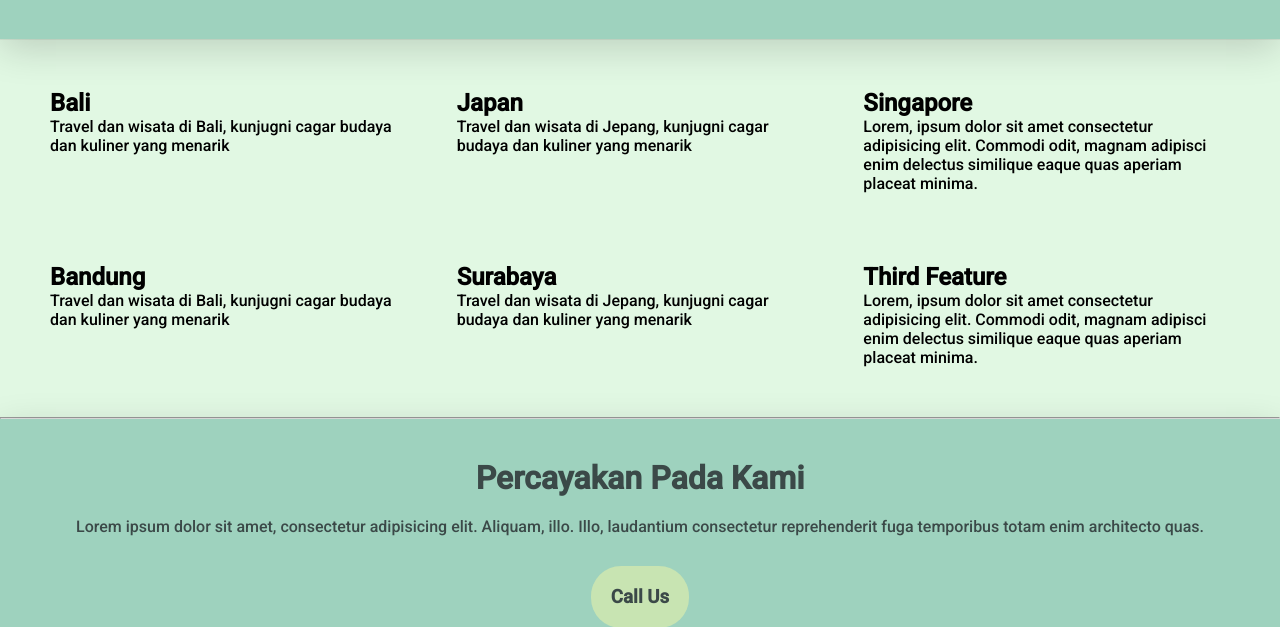
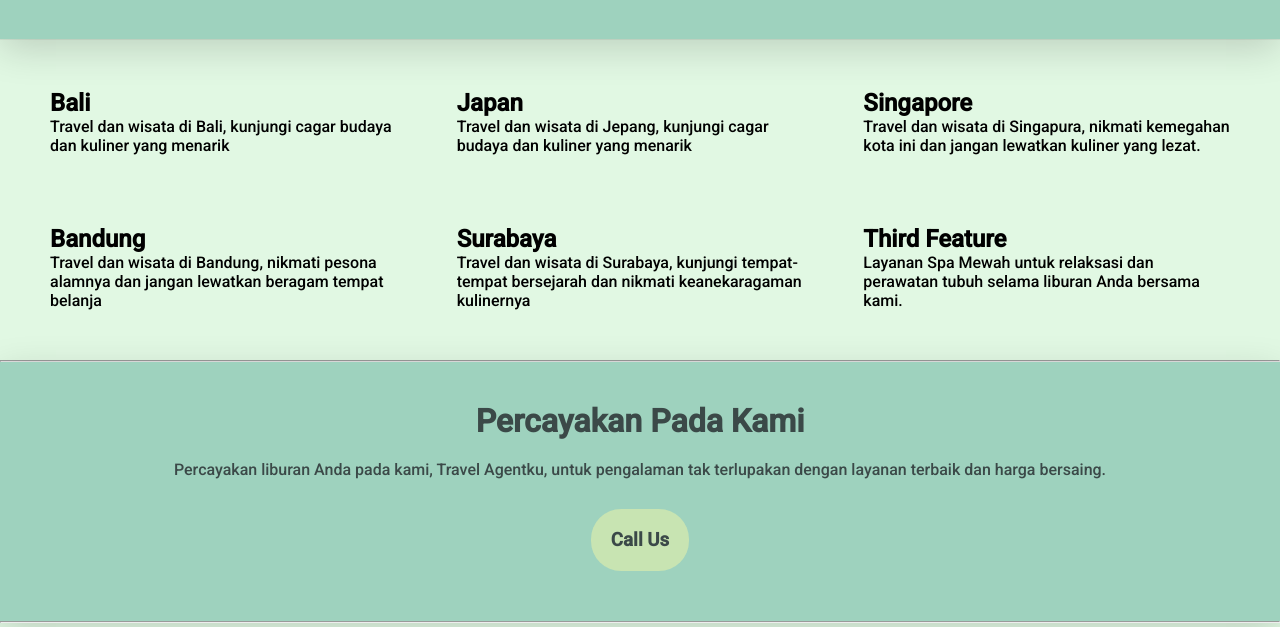
Before and after one commit to revou-fundamental-course/24-07-23-Tianrider, a plain HTML site: page index.html in a window 1280 px wide. Shown: the part 1190-1817 px from the top of the page. Drawn offline with Linux system fonts and the light colour scheme.

Commit message:
changed come text

```diff
--- a/css/style.css
+++ b/css/style.css
@@ -22,16 +22,19 @@ a{
 .Home:hover {
     background-color: #C8E4B2;
     transition: all 0.2s ease;
+    cursor: pointer;
 }
 
 .Package:hover {
     background-color: #C8E4B2;
     transition: all 0.2s ease;
+    cursor: pointer;
 }
 
 .Callus:hover {
     background-color: #C8E4B2;
     transition: all 0.2s ease;
+    cursor: pointer;
 }
 
 .container-nav{
@@ -203,6 +206,7 @@ form button {
 
 form button:hover {
     background-color: #b9e4cd;
+    cursor: pointer;
 }
 
 form div {
@@ -311,3 +315,8 @@ form div {
     border: none;
     background-color:#C8E4B2
 }
+
+.callbutton:hover {
+    background-color: #b9e4cd;
+    cursor: pointer;
+}
--- a/index.html
+++ b/index.html
@@ -93,29 +93,29 @@
         <div class="destination-1" id="packagesec">
             <div class="bali">
                 <h2>Bali</h2>
-                <p>Travel dan wisata di Bali, kunjugni cagar budaya dan kuliner yang menarik</p>
+                <p>Travel dan wisata di Bali, kunjungi cagar budaya dan kuliner yang menarik</p>
             </div>
             <div class="Japan">
                 <h2>Japan</h2>
-                <p>Travel dan wisata di Jepang, kunjugni cagar budaya dan kuliner yang menarik</p>
+                <p>Travel dan wisata di Jepang, kunjungi cagar budaya dan kuliner yang menarik</p>
             </div>
             <div class="Singapore">
                 <h2>Singapore</h2>
-                <p>Lorem, ipsum dolor sit amet consectetur adipisicing elit. Commodi odit, magnam adipisci enim delectus similique eaque quas aperiam placeat minima.</p>
+                <p>Travel dan wisata di Singapura, nikmati kemegahan kota ini dan jangan lewatkan kuliner yang lezat.</p>
             </div>
         </div>
         <div class="destination-1">
             <div class="bandung">
                 <h2>Bandung</h2>
-                <p>Travel dan wisata di Bali, kunjugni cagar budaya dan kuliner yang menarik</p>
+                <p>Travel dan wisata di Bandung, nikmati pesona alamnya dan jangan lewatkan beragam tempat belanja</p>
             </div>
             <div class="Surabaya">
                 <h2>Surabaya</h2>
-                <p>Travel dan wisata di Jepang, kunjugni cagar budaya dan kuliner yang menarik</p>
+                <p>Travel dan wisata di Surabaya, kunjungi tempat-tempat bersejarah dan nikmati keanekaragaman kulinernya</p>
             </div>
             <div class="Third Feature">
                 <h2>Third Feature</h2>
-                <p>Lorem, ipsum dolor sit amet consectetur adipisicing elit. Commodi odit, magnam adipisci enim delectus similique eaque quas aperiam placeat minima.</p>
+                <p>Layanan Spa Mewah untuk relaksasi dan perawatan tubuh selama liburan Anda bersama kami.</p>
             </div>
         </div>
         <hr class="line">
@@ -123,7 +123,7 @@
     <!--Closing Argument-->
         <div class="closing" id="callussec">
             <h1>Percayakan Pada Kami</h1>
-            <p>Lorem ipsum dolor sit amet, consectetur adipisicing elit. Aliquam, illo. Illo, laudantium consectetur reprehenderit fuga temporibus totam enim architecto quas.</p>
+            <p>Percayakan liburan Anda pada kami, Travel Agentku, untuk pengalaman tak terlupakan dengan layanan terbaik dan harga bersaing.</p>
 
             <div class="callbutton">
                 <h3>Call Us</h3>
```
